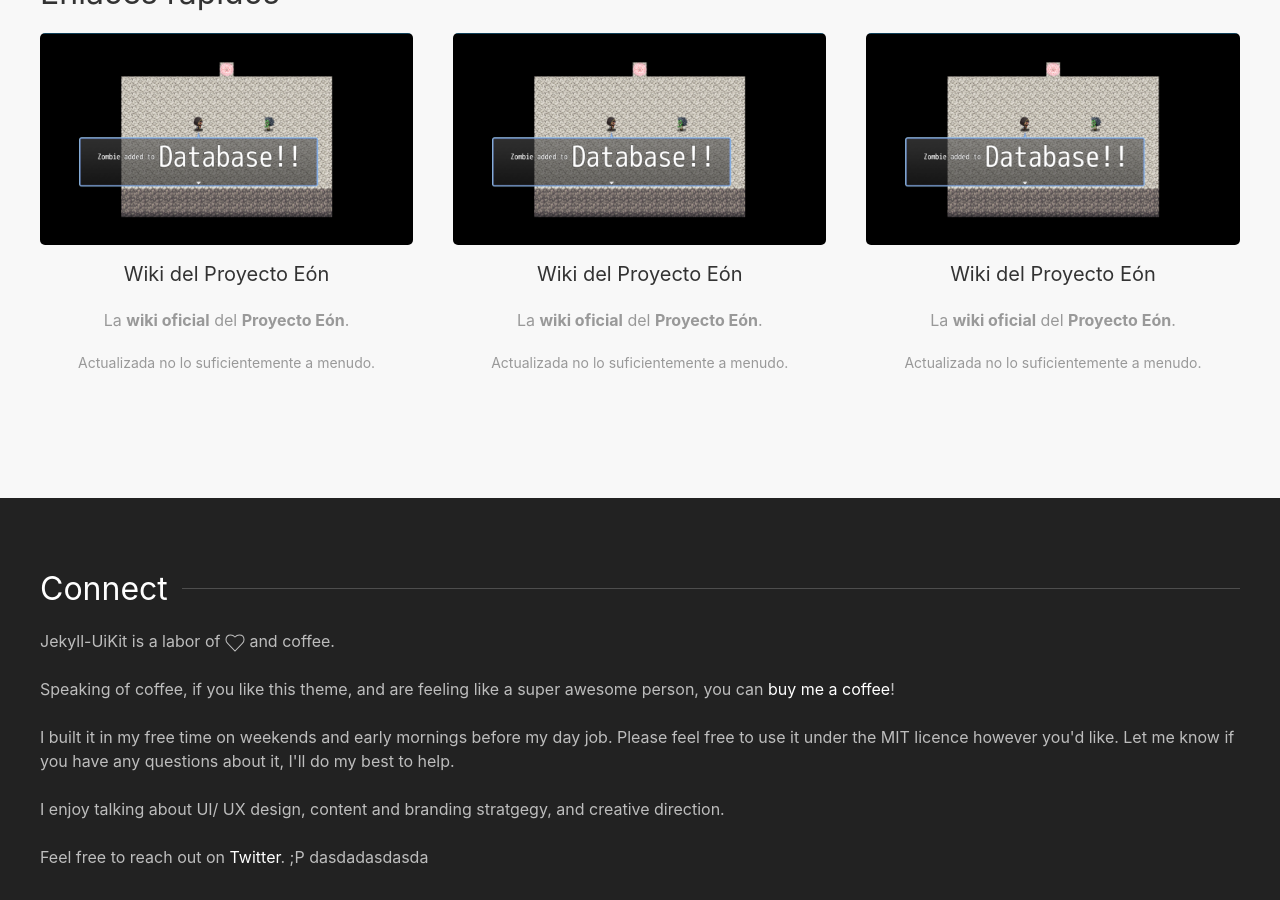
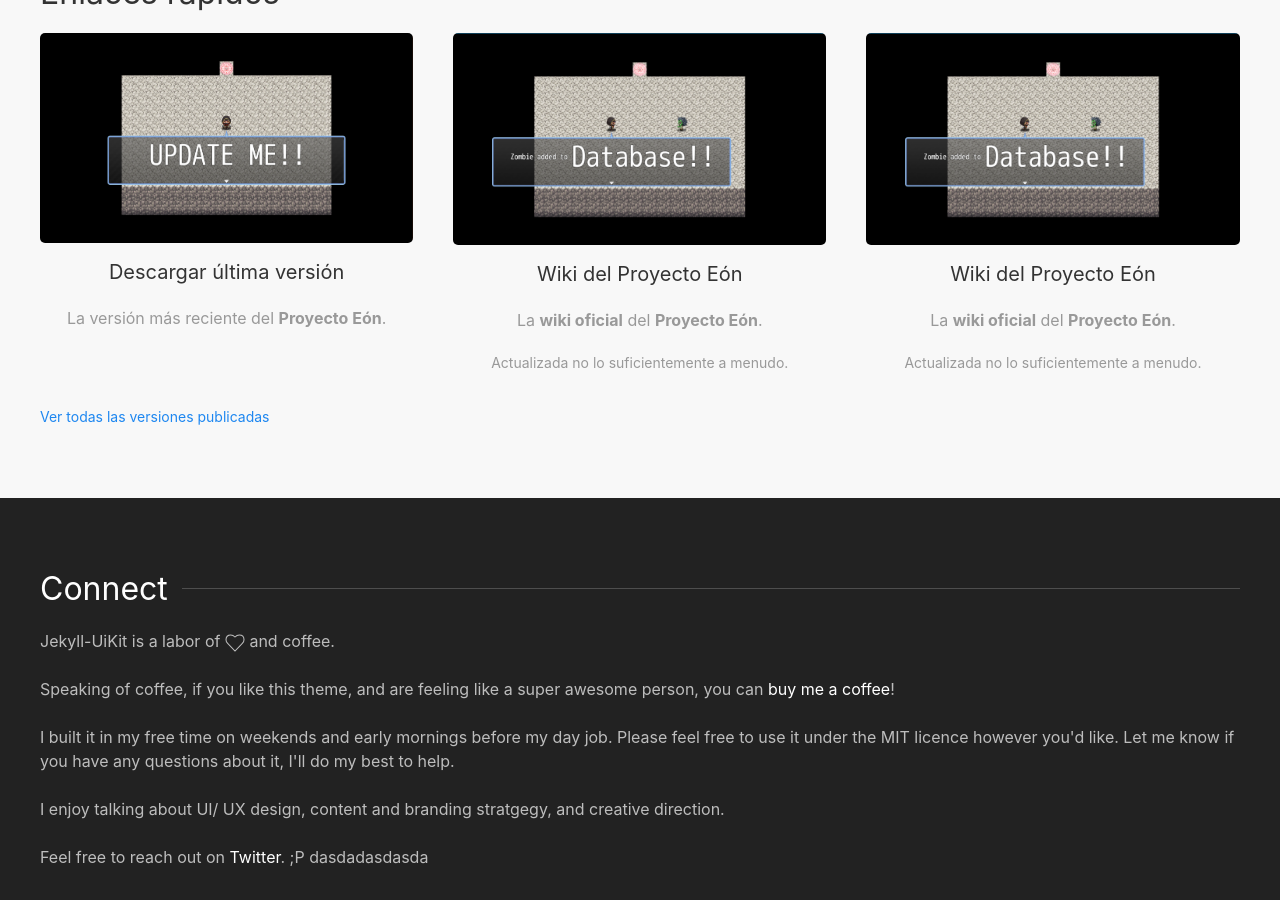
Before and after one commit to Throyd/eonproject, a Jekyll site: the page built from index.html, in a window 1280 px wide and 900 px high, scrolled down 568 px. Built offline with Jekyll 4.4.1, drawn with Linux system fonts in a browser that asks for light colours; nearby versions of some CDN libraries; the list of posts is cut into pages by our own code; comment, search, counter and statistics services are not loaded; a style sheet for code colours, icons or effects is not loaded.

Commit message:
Update home.html

```diff
--- a/_layouts/home.html
+++ b/_layouts/home.html
@@ -21,14 +21,16 @@
         <div class="uk-grid-match uk-height-match uk-child-width-1-3@s uk-flex" uk-grid>
 
           <div>
-            <a class="uk-link-muted" href="https://github.com/Throyd/eonproject/wiki" target="_blank">
+            <a class="uk-link-muted" href="https://drive.google.com/drive/folders/1ie6PFF0tQaGfOKNtPvk8dMwqXPOddcU3?usp=sharing" target="_blank">
             <div class="uk-inline uk-margin">
-              <img class="uk-border-rounded" src="{{ "/eonproject/assets/img/wiki.png" | relative_url }}">
+              <img class="uk-border-rounded" src="{{ "/eonproject/assets/img/download.png" | relative_url }}">
               <div class="uk-text-center uk-padding-small">
-                <h4>Wiki del Proyecto Eón</h4> La <strong>wiki oficial</strong> del <strong>Proyecto Eón</strong>. <p class="uk-text-small">Actualizada no lo suficientemente a menudo.</p>
+                <h4>Descargar última versión</h4>
+                <p>La versión más reciente del <strong>Proyecto Eón</strong>.</p>
               </div>
-            </div>
+              </div>
               </a>
+              <a href="" target="_blank"><p class="uk-text-small">Ver todas las versiones publicadas</a></p>
           </div>
 
           <div>
```
